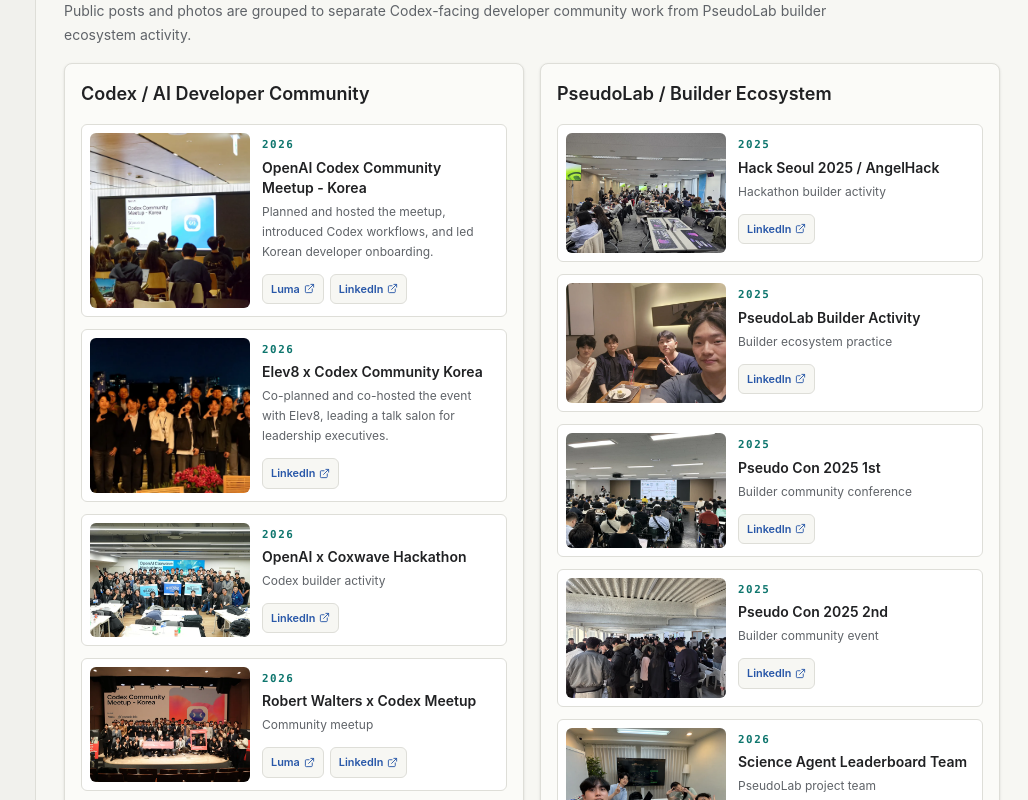
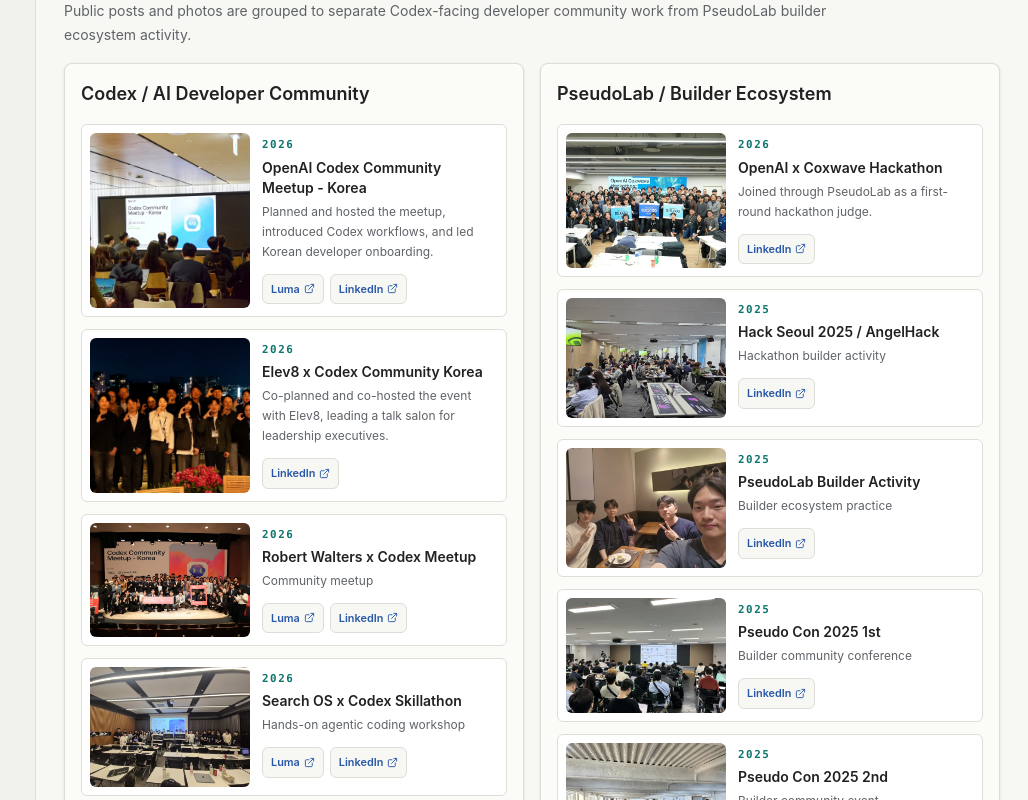
Before and after one commit to Generoustandard/Portfolio, a React (Vite) app: page / in a window 1280 px wide. Shown: the part 1060-1860 px from the top of the page, without its empty margins (252-1280 px from the left). Built offline with nearby package versions, Linux system fonts and the light colour scheme.

Commit message:
Move Coxwave hackathon under PseudoLab

```diff
--- a/src/App.tsx
+++ b/src/App.tsx
@@ -303,14 +303,6 @@
     reviewHref: linkedInRecapUrls.elev8,
   },
   {
-    src: `${assetBaseUrl}activity/codex-hackathon.webp`,
-    alt: 'Codex-related hackathon group photo',
-    year: '2026',
-    event: 'OpenAI x Coxwave Hackathon',
-    context: 'Codex builder activity',
-    reviewHref: linkedInRecapUrls.codexAiEngineering,
-  },
-  {
     src: `${assetBaseUrl}activity/codex-robert-walters.webp`,
     alt: 'Robert Walters Codex Community Korea meetup group photo',
     year: '2026',
@@ -331,6 +323,15 @@
 ]
 
 const pseudoLabActivityPhotos: ActivityPhoto[] = [
+  {
+    src: `${assetBaseUrl}activity/codex-hackathon.webp`,
+    alt: 'OpenAI x Coxwave Hackathon group photo',
+    year: '2026',
+    event: 'OpenAI x Coxwave Hackathon',
+    context:
+      'Joined through PseudoLab as a first-round hackathon judge.',
+    reviewHref: linkedInRecapUrls.codexAiEngineering,
+  },
   {
     src: `${assetBaseUrl}activity/pseudolab-angelhack.webp`,
     alt: 'AngelHack Hackathon team photo',
```
